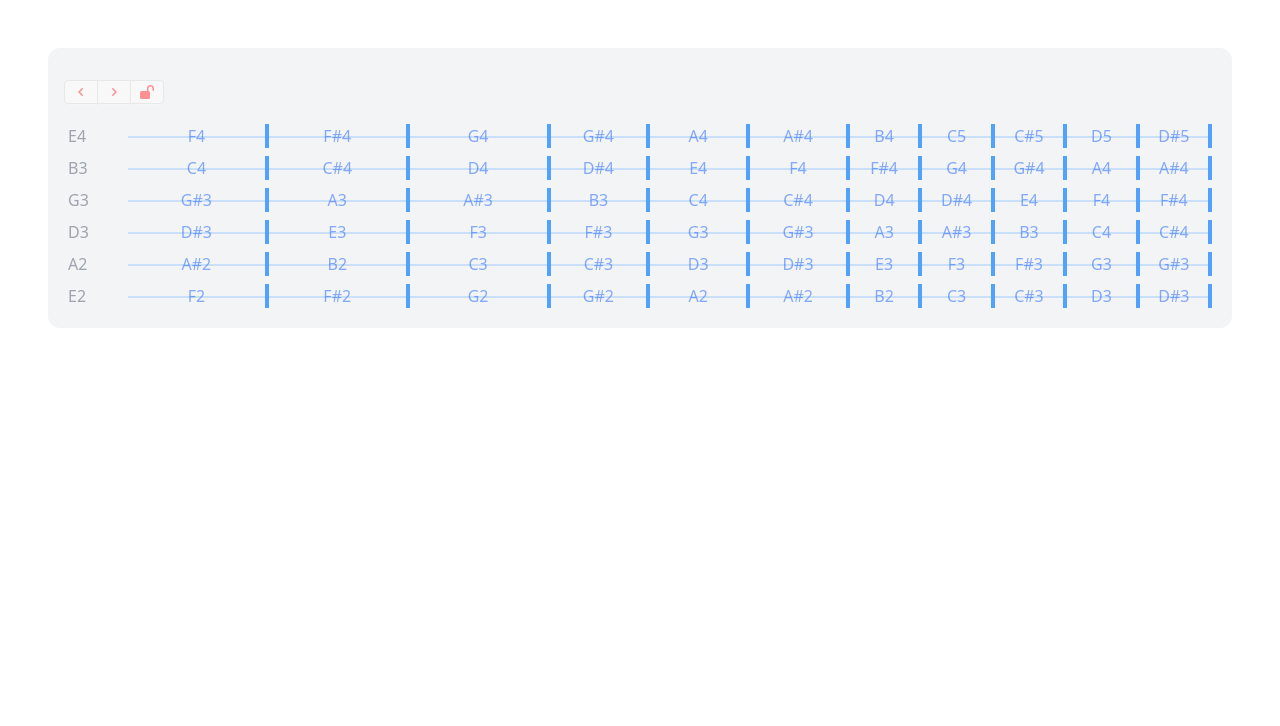
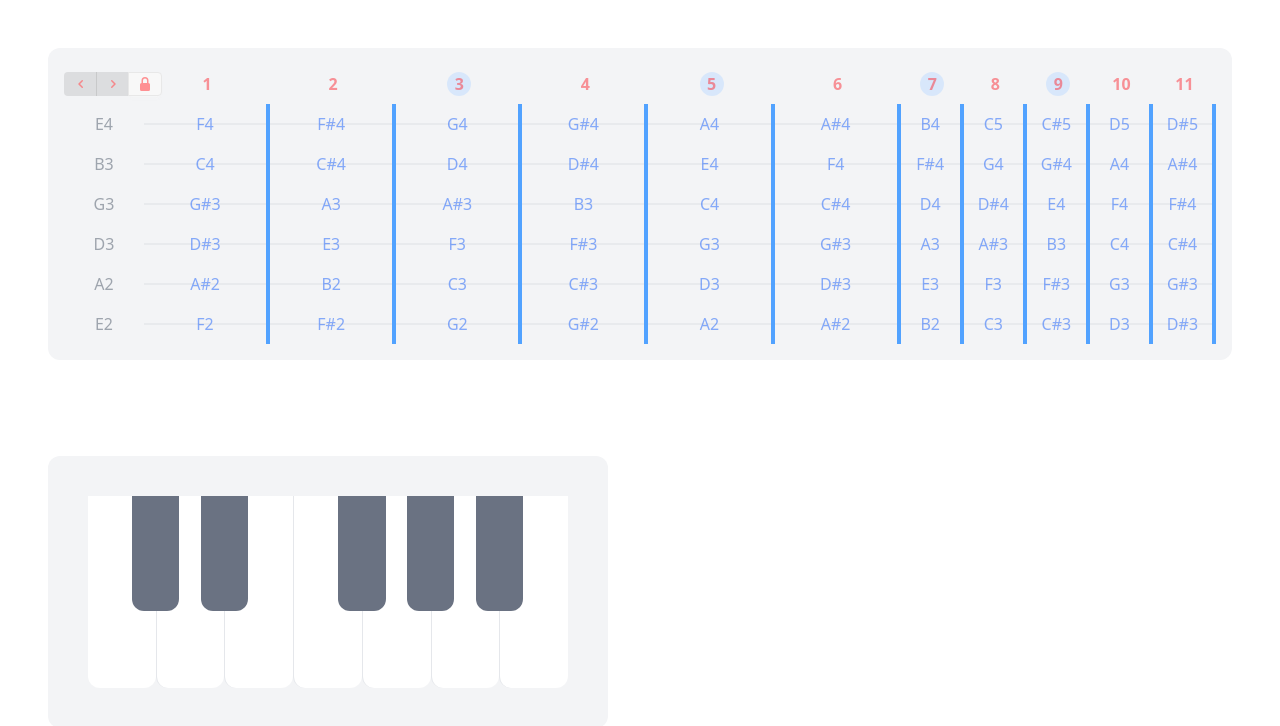
Before and after one commit to npi3pak/guitar-note-map, a React (Vite) app: page / in a window 1280 px wide. Shown: the top 726 px of the page. Built offline with nearby package versions, Linux system fonts and the light colour scheme.

Commit message:
Add piano board

```diff
--- a/src/App.tsx
+++ b/src/App.tsx
@@ -1,9 +1,11 @@
 import { Fretboard } from 'components/Fretboard';
+import { Piano } from 'components/Piano';
 
 function App() {
     return (
         <>
             <Fretboard />
+            <Piano />
         </>
     );
 }
--- a/src/components/Fretboard/GlobalTuneShift.tsx
+++ b/src/components/Fretboard/GlobalTuneShift.tsx
@@ -41,11 +41,11 @@ const chevronRight = (
 );
 
 export const GlobalTuneShift = () => {
-    const [isLocked, setLock] = React.useState(false);
+    const [isLocked, setLock] = React.useState(true);
     const { tuneUpAll, tuneDownAll } = useFretBoardStore();
 
     return (
-        <div className="join join-vertical lg:join-horizontal py-4">
+        <div className="join join-vertical lg:join-horizontal py-2 w-20">
             <button className="btn btn-xs join-item text-red-400/70" onClick={() => tuneDownAll()} disabled={isLocked}>
                 {chevronLeft}
             </button>
--- a/src/components/Fretboard/index.tsx
+++ b/src/components/Fretboard/index.tsx
@@ -1,6 +1,8 @@
+import classnames from 'classnames';
 import { String } from 'components/String';
 import { GlobalTuneShift } from 'components/Fretboard/GlobalTuneShift';
 import { useFretBoardStore } from 'src/store';
+import styles from './styles.module.css';
 
 export const Fretboard: React.FC = () => {
     const { pressNote, tuneDownNoteByString } = useFretBoardStore();
@@ -8,8 +10,25 @@ export const Fretboard: React.FC = () => {
     return (
         <div className="p-12">
             <div className="bg-gray-100 rounded-xl p-4">
-                {GlobalTuneShift()}
-                <div>
+                <div className={styles.fretboard}>
+                    <div className="self-center justify-self-center">{GlobalTuneShift()}</div>
+                    {[1, 2, 3, 4, 5, 6, 7, 8, 9, 10, 11].map((index) => {
+                        const isMarker = [3, 5, 7, 9].includes(index);
+
+                        return (
+                            <div
+                                key={index}
+                                className={classnames(
+                                    'flex items-center justify-center self-center justify-self-center text-red-500/50 font-bold',
+                                    {
+                                        'rounded-full w-6 h-6 bg-blue-200/50': isMarker,
+                                    },
+                                )}
+                            >
+                                {index}
+                            </div>
+                        );
+                    })}{' '}
                     <String stringNumber={1} />
                     <String stringNumber={2} />
                     <String stringNumber={3} />
--- /dev/null
+++ b/src/components/Fretboard/styles.module.css
@@ -0,0 +1,7 @@
+.fretboard {
+  display: grid;
+  grid-template-columns: 2fr repeat(3, 4fr) repeat(3, 4fr) repeat(3, 2fr) repeat(2, 2fr);
+  grid-template-rows: repeat(6, 1fr);
+  grid-column-gap: 0px;
+  grid-row-gap: 0px;
+}
--- /dev/null
+++ b/src/components/Piano/index.tsx
@@ -0,0 +1,124 @@
+import classnames from 'classnames';
+import { useFretBoardStore } from 'src/store';
+
+const whiteKey = 'relative flex-1 border-l border-gray-400/25 rounded-b-xl hover:cursor-pointer';
+const blackKey = 'absolute top-0 left-[65%] w-[70%] h-[60%] bg-gray-500 z-10 rounded-b-xl hover:cursor-pointer';
+
+const colorMap: Record<number, string> = {
+    1: 'bg-blue-300/25 text-blue-500/50',
+    2: 'bg-red-300/25 text-red-500/50',
+    3: 'bg-green-300/25 text-green-500/50',
+    4: 'bg-yellow-300/25 text-yellow-500/50',
+    5: 'bg-purple-300/25 text-purple-500/50',
+    6: 'bg-pink-300/25 text-pink-500/50',
+    7: 'bg-indigo-300/25 text-indigo-500/50',
+    8: 'bg-teal-300/25 text-teal-500/50',
+    9: 'bg-orange-300/25 text-orange-500/50',
+    10: 'bg-lime-300/25 text-lime-500/50',
+    11: 'bg-cyan-300/25 text-cyan-500/50',
+    12: 'bg-rose-300/25 text-rose-500/50',
+};
+
+const isHighlightedStyles = (note: string, highlightNotes: any) => {
+    if (!highlightNotes[note].display) {
+        return '';
+    }
+
+    return `${colorMap[highlightNotes[note].colorNum]} font-semibold`;
+};
+
+const isHighlightedHoverStyles = (note: string, highlightNotes: any) => {
+    if (!highlightNotes[note].hover) {
+        return '';
+    }
+
+    return `${colorMap[highlightNotes[note].colorNum]} font-semibold`;
+};
+
+const Octave = () => {
+    const { getHighlightNotes, addHoverNote, removeHoverNote } = useFretBoardStore();
+
+    const highlightNotes = getHighlightNotes();
+
+    return (
+        <div className="flex h-48 w-120">
+            <div
+                className={classnames(
+                    `border-l-0 ${whiteKey} ${isHighlightedHoverStyles('C', highlightNotes) || 'bg-white'}`,
+                )}
+                onMouseEnter={() => addHoverNote('C')}
+                onMouseLeave={() => removeHoverNote('C')}
+            >
+                <div
+                    className={classnames(`${blackKey} ${isHighlightedHoverStyles('C#', highlightNotes)}`)}
+                    onMouseEnter={() => addHoverNote('C#')}
+                    onMouseLeave={() => removeHoverNote('C#')}
+                ></div>
+            </div>
+            <div
+                className={classnames(`${whiteKey} ${isHighlightedHoverStyles('D', highlightNotes) || 'bg-white'}`)}
+                onMouseEnter={() => addHoverNote('D')}
+                onMouseLeave={() => removeHoverNote('D')}
+            >
+                <div
+                    className={classnames(`${blackKey} ${isHighlightedHoverStyles('D#', highlightNotes)}`)}
+                    onMouseEnter={() => addHoverNote('D#')}
+                    onMouseLeave={() => removeHoverNote('D#')}
+                ></div>
+            </div>
+            <div
+                className={classnames(`${whiteKey} ${isHighlightedHoverStyles('E', highlightNotes) || 'bg-white'}`)}
+                onMouseEnter={() => addHoverNote('E')}
+                onMouseLeave={() => removeHoverNote('E')}
+            ></div>
+            <div
+                className={classnames(`${whiteKey} ${isHighlightedHoverStyles('F', highlightNotes) || 'bg-white'}`)}
+                onMouseEnter={() => addHoverNote('F')}
+                onMouseLeave={() => removeHoverNote('F')}
+            >
+                <div
+                    className={classnames(`${blackKey} ${isHighlightedHoverStyles('F#', highlightNotes)}`)}
+                    onMouseEnter={() => addHoverNote('F#')}
+                    onMouseLeave={() => removeHoverNote('F#')}
+                ></div>
+            </div>
+            <div
+                className={classnames(`${whiteKey} ${isHighlightedHoverStyles('G', highlightNotes) || 'bg-white'}`)}
+                onMouseEnter={() => addHoverNote('G')}
+                onMouseLeave={() => removeHoverNote('G')}
+            >
+                <div
+                    className={classnames(`${blackKey} ${isHighlightedHoverStyles('G#', highlightNotes)}`)}
+                    onMouseEnter={() => addHoverNote('G#')}
+                    onMouseLeave={() => removeHoverNote('G#')}
+                ></div>
+            </div>
+            <div
+                className={classnames(`${whiteKey} ${isHighlightedHoverStyles('A', highlightNotes) || 'bg-white'}`)}
+                onMouseEnter={() => addHoverNote('A')}
+                onMouseLeave={() => removeHoverNote('A')}
+            >
+                <div
+                    className={classnames(`${blackKey} ${isHighlightedHoverStyles('A#', highlightNotes)}`)}
+                    onMouseEnter={() => addHoverNote('A#')}
+                    onMouseLeave={() => removeHoverNote('A#')}
+                ></div>
+            </div>
+            <div
+                className={classnames(`${whiteKey} ${isHighlightedHoverStyles('B', highlightNotes) || 'bg-white'}`)}
+                onMouseEnter={() => addHoverNote('B')}
+                onMouseLeave={() => removeHoverNote('B')}
+            ></div>
+        </div>
+    );
+};
+
+export const Piano = () => {
+    return (
+        <div className="flex p-12">
+            <div className="bg-gray-100 rounded-xl p-10">
+                <Octave />
+            </div>
+        </div>
+    );
+};
--- a/src/components/String/index.tsx
+++ b/src/components/String/index.tsx
@@ -28,13 +28,18 @@ function getFlexClass(index: number) {
     return 'flex-[0.5]';
 }
 
-const isPressedStyles = (isPressed: boolean) => (isPressed ? 'font-bold text-red-600/50 bg-red-400/25 rounded-xl' : '');
+const isPressedStyles = (isPressed: boolean) => (isPressed ? 'font-bold text-red-600/50 bg-red-400/25' : '');
 
 const isHighlightedStyles = (note: string, highlightNotes: any) => {
-    console.log('note', note);
-    console.log('highlightNotes', highlightNotes);
+    if (!highlightNotes[note].display) {
+        return '';
+    }
 
-    if (!highlightNotes[note].display) {
+    return `${colorMap[highlightNotes[note].colorNum]} font-semibold rounded-xl`;
+};
+
+const isHighlightedHoverStyles = (note: string, highlightNotes: any) => {
+    if (!highlightNotes[note].hover) {
         return '';
     }
 
@@ -46,39 +51,41 @@ interface IProps {
 }
 
 export const String: React.FC<IProps> = ({ stringNumber = 1 }) => {
-    const { getByString, getHighlightNotes, pressNote } = useFretBoardStore();
+    const { getByString, getHighlightNotes, pressNote, addHoverNote, removeHoverNote } = useFretBoardStore();
     const [zeroFret, ...frets] = getByString(stringNumber);
     const highlightNotes = getHighlightNotes();
 
     return (
         <>
-            <div className="p-1 flex items-center">
-                <div className="rounded-l w-15">
+            <div className="rounded-l self-center justify-self-center p-2">
                 <span className="text-gray-600/50 dark:text-sky-400/50">{zeroFret.note}</span>
             </div>
-                <div className="flex-1 relative">
-                    <div className="absolute top-1/2 left-0 w-full h-[2px] bg-blue-400/25"></div>
-                    <div className="flex text-center">
             {frets.map((fret, index) => (
                 <div
                     className={classnames(
-                                    `border-r-4 border-blue-400 flex justify-center ${getFlexClass(index)}`,
+                        `relative border-r-4 border-blue-400 flex justify-center ${getFlexClass(index)}`,
                     )}
                     key={index}
                 >
+                    <div className="absolute top-1/2 left-0 w-full h-[1px] bg-gray-400/25 -translate-y-1/2 pointer-events-none"></div>
                     <button
                         className={classnames(
-                                        `relative z-10 text-blue-600/50 dark:text-sky-400/50 ${isHighlightedStyles(fret.baseNote, highlightNotes)} ${isPressedStyles(fret.pressed)}`,
+                            'relative z-10 text-blue-600/50 dark:text-sky-400/50 hover:cursor-pointer',
                         )}
                         onClick={() => pressNote(stringNumber, index + 1)}
                     >
+                        <div
+                            className={classnames(
+                                ` rounded-xl w-12 ${isHighlightedStyles(fret.baseNote, highlightNotes)} ${isHighlightedHoverStyles(fret.baseNote, highlightNotes)} ${isPressedStyles(fret.pressed)}`,
+                            )}
+                            onMouseEnter={() => addHoverNote(fret.baseNote)}
+                            onMouseLeave={() => removeHoverNote(fret.baseNote)}
+                        >
                             {fret.note}
+                        </div>
                     </button>
                 </div>
             ))}
-                    </div>
-                </div>
-            </div>
         </>
     );
 };
--- a/src/store/index.ts
+++ b/src/store/index.ts
@@ -105,18 +105,18 @@ export const useFretBoardStore = create<TStore>()(
     persist((set, get) => {
         return {
             highlightedNotes: {
-                C: { display: false, colorNum: 1 },
-                'C#': { display: false, colorNum: 2 },
-                D: { display: false, colorNum: 3 },
-                'D#': { display: false, colorNum: 4 },
-                E: { display: false, colorNum: 5 },
-                F: { display: false, colorNum: 6 },
-                'F#': { display: false, colorNum: 7 },
-                G: { display: false, colorNum: 8 },
-                'G#': { display: false, colorNum: 9 },
-                A: { display: false, colorNum: 10 },
-                'A#': { display: false, colorNum: 11 },
-                B: { display: false, colorNum: 12 },
+                C: { display: false, hover: false, colorNum: 1 },
+                'C#': { display: false, hover: false, colorNum: 2 },
+                D: { display: false, hover: false, colorNum: 3 },
+                'D#': { display: false, hover: false, colorNum: 4 },
+                E: { display: false, hover: false, colorNum: 5 },
+                F: { display: false, hover: false, colorNum: 6 },
+                'F#': { display: false, hover: false, colorNum: 7 },
+                G: { display: false, hover: false, colorNum: 8 },
+                'G#': { display: false, hover: false, colorNum: 9 },
+                A: { display: false, hover: false, colorNum: 10 },
+                'A#': { display: false, hover: false, colorNum: 11 },
+                B: { display: false, hover: false, colorNum: 12 },
             },
             strings: {
                 1: {
```
Lines whose indentation alone changed are shown as unchanged.
